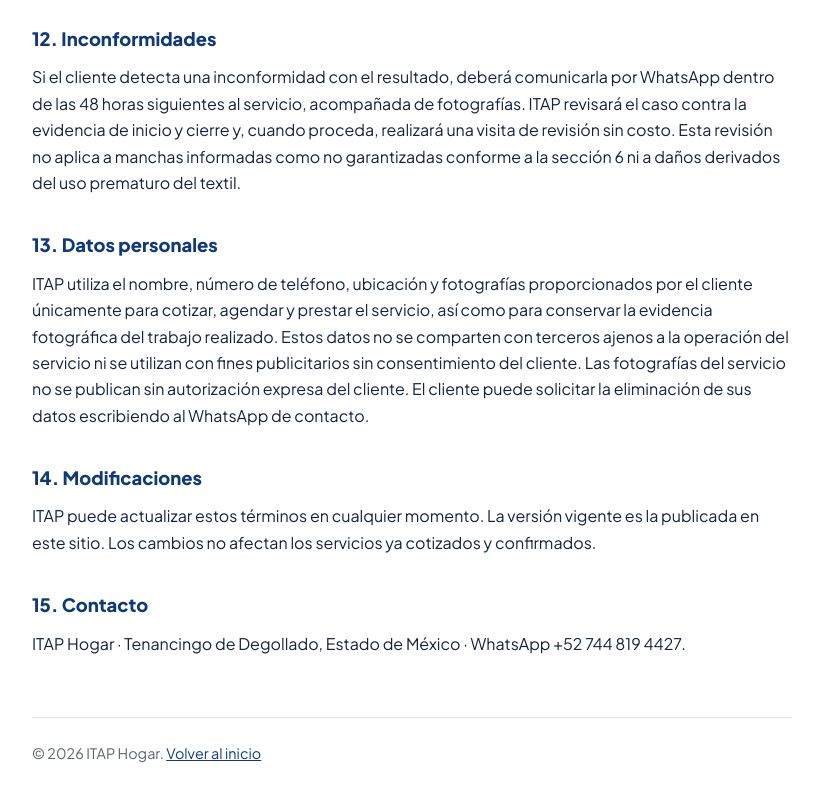
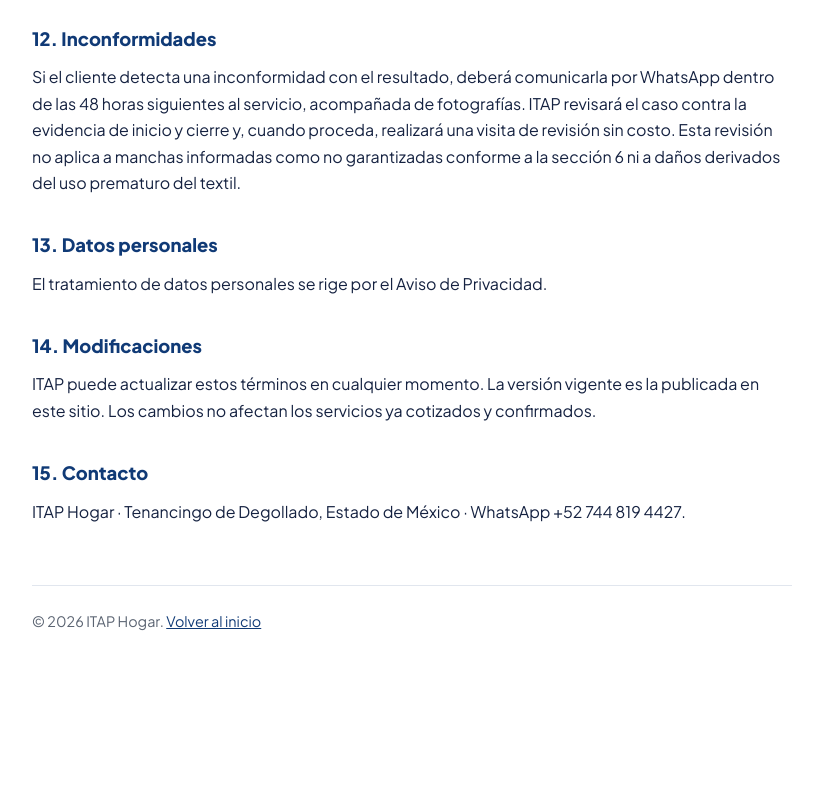
Before and after one commit to Martinkepg/itaphogar, a plain HTML site: page terminos.html in a window 1280 px wide. Shown: the part 2994-3794 px from the top of the page, without its empty margins (228-1051 px from the left). After the commit the page ends 3708 px from the top, so only its background shows below. Drawn offline with Linux system fonts and the light colour scheme.

Commit message:
Revise personal data handling information
Updated the data privacy section to reference the Privacy Notice.

```diff
--- a/terminos.html
+++ b/terminos.html
@@ -86,7 +86,7 @@
   <p>Si el cliente detecta una inconformidad con el resultado, deberá comunicarla por WhatsApp dentro de las 48 horas siguientes al servicio, acompañada de fotografías. ITAP revisará el caso contra la evidencia de inicio y cierre y, cuando proceda, realizará una visita de revisión sin costo. Esta revisión no aplica a manchas informadas como no garantizadas conforme a la sección 6 ni a daños derivados del uso prematuro del textil.</p>
 
   <h2>13. Datos personales</h2>
-  <p>ITAP utiliza el nombre, número de teléfono, ubicación y fotografías proporcionados por el cliente únicamente para cotizar, agendar y prestar el servicio, así como para conservar la evidencia fotográfica del trabajo realizado. Estos datos no se comparten con terceros ajenos a la operación del servicio ni se utilizan con fines publicitarios sin consentimiento del cliente. Las fotografías del servicio no se publican sin autorización expresa del cliente. El cliente puede solicitar la eliminación de sus datos escribiendo al WhatsApp de contacto.</p>
+  <p>El tratamiento de datos personales se rige por el Aviso de Privacidad.</p>
 
   <h2>14. Modificaciones</h2>
   <p>ITAP puede actualizar estos términos en cualquier momento. La versión vigente es la publicada en este sitio. Los cambios no afectan los servicios ya cotizados y confirmados.</p>
```
